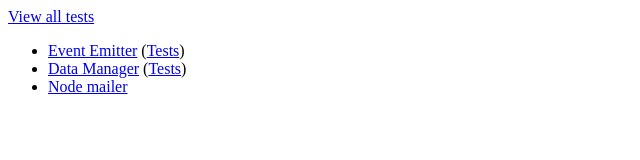
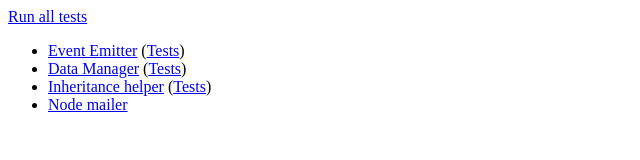
Before and after one commit to badsyntax/javascript-util, a plain HTML site: page index.html in a window 1280 px wide. Shown: the whole page, without its empty margins (0-640 px from the left). Drawn offline with Linux system fonts and the light colour scheme.

Commit message:
Added inheritance links to index doc

```diff
--- a/index.html
+++ b/index.html
@@ -3,7 +3,7 @@
 <title>Javascript Util</title>
 </head>
 <body>
-	<p><a href="Tests/SpecRunner.html">View all tests</a></p>
+	<p><a href="Tests/SpecRunner.html">Run all tests</a></p>
 	<ul>
 		<li>
 			<a href="EventEmitter/src/Emitter.js">Event Emitter</a> (<a href="EventEmitter/spec/EmitterSpec.js">Tests</a>)
@@ -12,6 +12,9 @@
 			<a href="DataManager/src/DataManager.js">Data Manager</a> (<a href="DataManager/spec/DataManagerSpec.js">Tests</a>)
 		</li>
 		<li>
+			<a href="Inherits/src/Inherits.js">Inheritance helper</a> (<a href="Inherits/spec/InheritsSpec.js">Tests</a>)
+		</li>
+		<li>
 			<a href="Emailer/src/email.js">Node mailer</a>
 		</li>
 	</ul>
```
